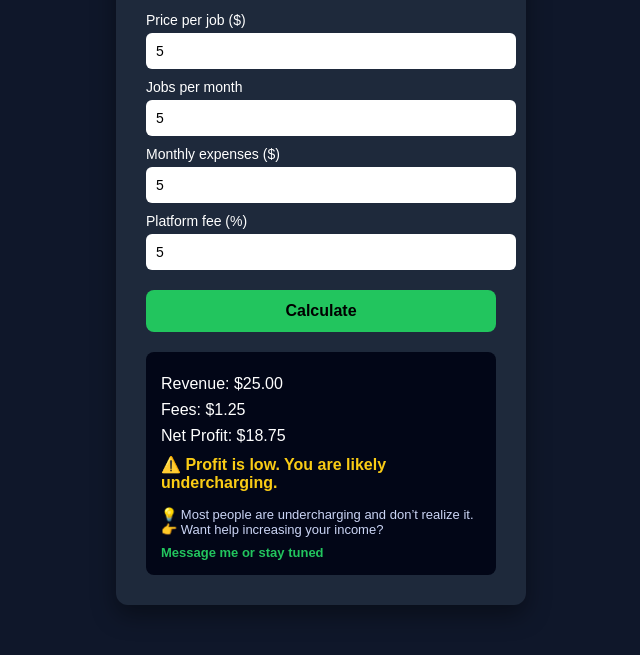
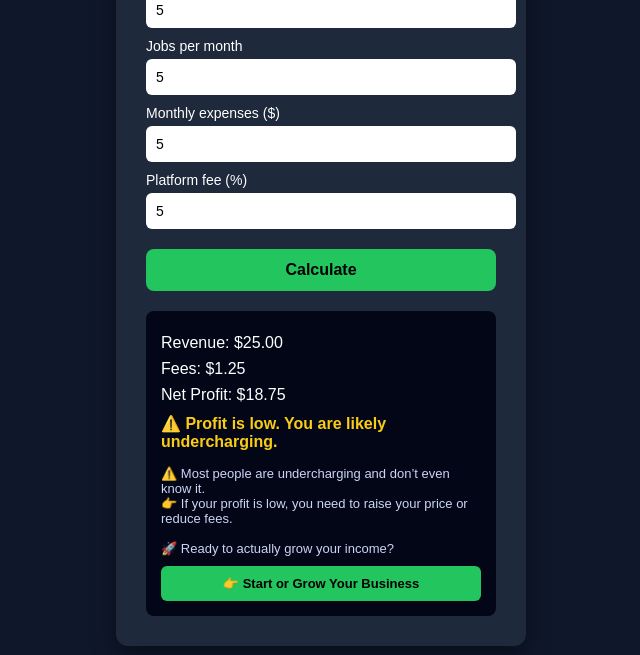
Before and after one commit to lholmes274-spec/profit-calculator, a plain HTML site: page index.html in a window 1280 px wide. Both pictures are taken after typing "5", "5", "5", "5" into the empty fields and a click on the button "Calculate". Shown: the part 145-800 px from the top of the page, without its empty margins (319-959 px from the left). Drawn offline with Linux system fonts and the light colour scheme.

Commit message:
Add strong CTA and conversion flow to calculator

```diff
--- a/index.html
+++ b/index.html
@@ -96,16 +96,21 @@
       color: #cbd5f5;
     }
 
+    /* 🔥 Button-style CTA */
     .cta a {
-      display: inline-block;
-      margin-top: 8px;
-      color: #22c55e;
+      display: block;
+      margin-top: 10px;
+      background: #22c55e;
+      color: #000;
+      padding: 10px;
+      border-radius: 6px;
+      text-align: center;
       font-weight: bold;
       text-decoration: none;
     }
 
     .cta a:hover {
-      text-decoration: underline;
+      background: #16a34a;
     }
   </style>
 </head>
@@ -137,11 +142,15 @@
 
     <div class="message" id="message"></div>
 
-    <!-- 💰 MONEY SECTION -->
+    <!-- 💰 MONEY CTA SECTION -->
     <div class="cta">
-      💡 Most people are undercharging and don’t realize it.<br>
-      👉 Want help increasing your income?<br>
-      <a href="#">Message me or stay tuned</a>
+      ⚠️ Most people are undercharging and don’t even know it.<br>
+      👉 If your profit is low, you need to raise your price or reduce fees.<br><br>
+
+      🚀 Ready to actually grow your income?<br>
+      <a href="https://prosperityhub.app" target="_blank">
+        👉 Start or Grow Your Business
+      </a>
     </div>
   </div>
 </div>
```
